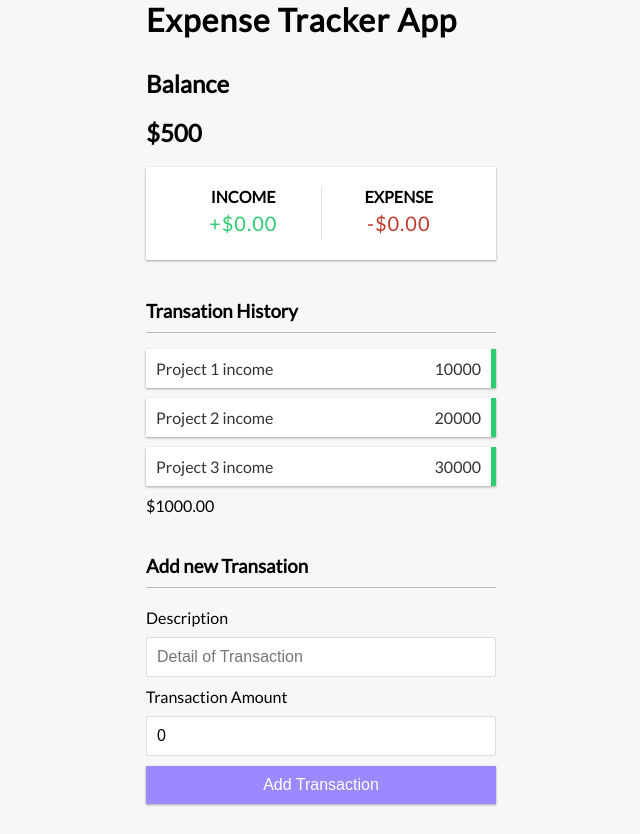
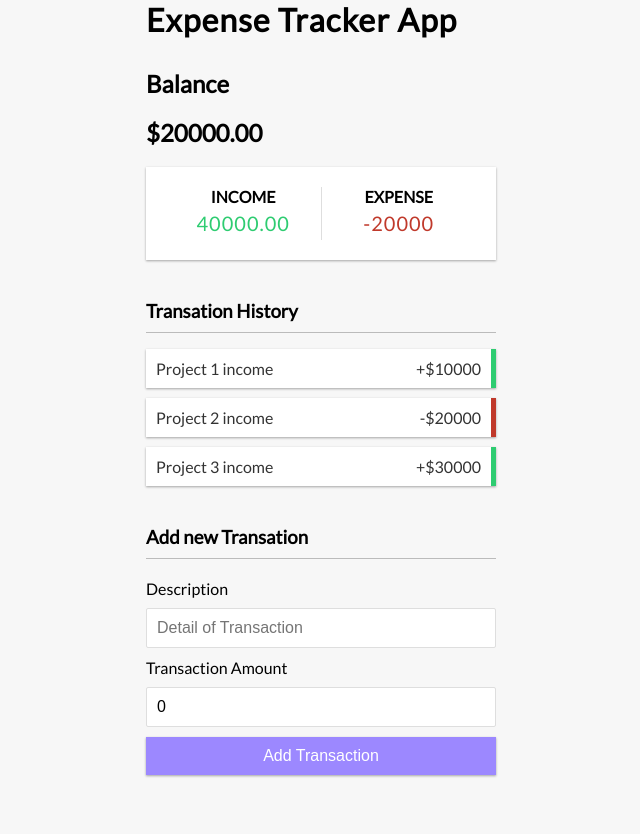
Before and after one commit to abdulwaqar844/Expense-Tracker-App, a React (Create React App) app: page / in a window 1280 px wide. Shown: the whole page, without its empty margins (319-959 px from the left). After the commit the page ends 805 px from the top, so only its background shows below. Built offline with nearby package versions, Linux system fonts and the light colour scheme.

Commit message:
amount calculation added

```diff
--- a/src/App.js
+++ b/src/App.js
@@ -5,7 +5,7 @@ import { Balance } from "./components/Balance";
 import { AccountSummary } from "./components/AccountSummary";
 import { TransactionHistory } from "./components/TransactionHistory";
 import { AddTransaction } from "./components/AddTransaction";
-import {GlobalProvider} from "./context/GlobalState";
+//import {GlobalProvider} from "./context/GlobalState";
 export function App() {
   return (
     <div>
--- a/src/components/AccountSummary.js
+++ b/src/components/AccountSummary.js
@@ -1,17 +1,31 @@
-import React from 'react';
+import React,{useContext} from 'react';
+import {GlobalContext} from "../context/GlobalState";
+
 export const  AccountSummary = ()=> {
+    const{transactions}=useContext(GlobalContext);
+    const transactionAmounts = transactions.map(transaction=>transaction.transactionAmount);
+    const income = transactionAmounts
+    .filter(transaction=>transaction > 0)
+    .reduce((acc,transaction)=>(acc+=transaction),0)
+    .toFixed(2);
+    const expense = Math.abs(transactionAmounts
+
+    .filter(transaction=>transaction < 0)
+    .reduce((acc,transaction)=>(acc+=transaction),0)
+    .toFixed(2));
+
     return (
         <div className="inc-exp-container">
             <div>
                 <h4>Income</h4>
                 <p className="money plus">
-                    +$0.00
+                    {income}
                 </p>
             </div>
             <div>
                 <h4>Expense</h4>
                 <p className="money minus">
-                    -$0.00
+                    -{expense}
                 </p>
             </div>
         </div>
--- a/src/components/AddTransaction.js
+++ b/src/components/AddTransaction.js
@@ -1,25 +1,37 @@
-import React, { useState } from 'react';
+import React, { useContext, useState } from 'react';
+import { GlobalContext } from "../context/GlobalState"
 export const AddTransaction = () => {
-    const[description, setDescription]=useState("");
-    const[transactionamount, setTransactionAmount]=useState(0);
+    const [description, setDescription] = useState("");
+    const [transactionAmount, setTransactionAmount] = useState(0);
+    const { addTransaction } = useContext(GlobalContext);
+
+    const onSubmit = (e) => {
+        e.preventDefault();
+        const newTransaction = {
+            id: new Date().getTime(),
+            description,
+            transactionAmount: +transactionAmount
+        }
+        addTransaction(newTransaction);
+    }
     return (
         <div >
             <h3>Add new Transation</h3>
-            <form>
+            <form onSubmit={onSubmit}>
                 <div className="from-control" >
                     <label htmlFor="description">Description</label>
                     <input type="text"
-                    value={description}
-                    placeholder="Detail of Transaction"
-                    onChange={(e) =>setDescription(e.target.value)}                    />
+                        value={description}
+                        placeholder="Detail of Transaction"
+                        onChange={(e) => setDescription(e.target.value)} />
                 </div>
 
                 <div className="from-control" >
                     <label htmlFor="description">Transaction Amount</label>
                     <input type="number"
-                    value={transactionamount}
-                    placeholder="Dollar Value of Transaction"
-                    onChange={(e) =>setTransactionAmount(e.target.value)} />
+                        value={transactionAmount}
+                        placeholder="Dollar Value of Transaction"
+                        onChange={(e) => setTransactionAmount(e.target.value)} />
                 </div>
                 <button className="btn">Add Transaction</button>
 
--- a/src/components/Balance.js
+++ b/src/components/Balance.js
@@ -1,10 +1,16 @@
-import React from 'react';
+import React,{useContext} from 'react';
+import {GlobalContext} from "../context/GlobalState";
+
 export const  Balance = ()=> {
+  const{transactions}=useContext(GlobalContext);
+  const transactionAmounts=transactions.map(transaction=>transaction.transactionAmount);
+  const balance = transactionAmounts.reduce((acc, item)=>(acc+=item),0).toFixed(2);
+
     return (
         <div >
 
             <h2>Balance</h2>
-            <h2>$500</h2>
+            <h2 id="balance">${balance}</h2>
         </div>
     );
 }
--- a/src/components/Transaction.js
+++ b/src/components/Transaction.js
@@ -1,9 +1,11 @@
 import React from 'react';
 export const Transaction =({transaction})=>{
-    return(
-        <li className="plus">
+   const sign=transaction.transactionAmount > 0 ? "+" :"-";
+    const transcationType=transaction.transactionAmount > 0 ? "plus" : "minus";
+   return(
+        <li className={transcationType}>
             {transaction.description}
-    <span>{transaction.transactionAmount}</span>
+    <span>{sign}${Math.abs(transaction.transactionAmount)}</span>
             <button className="delete-btn" >X</button>
         </li>
     )
--- a/src/components/TransactionHistory.js
+++ b/src/components/TransactionHistory.js
@@ -12,7 +12,6 @@ const {transactions} =useContext(GlobalContext);
                 {transactions.map(transaction=>
                     <Transaction key={transaction.id}  transaction={transaction}/>
                     )}
-                    <span>$1000.00</span>
                 </ul>
 
         </div>
--- a/src/context/AppReducer.js
+++ b/src/context/AppReducer.js
@@ -1,6 +1,19 @@
 export default (state , action)=>{
     switch(action.type){
-        default:
+        case "DELETE_TRANSACTION":
+            return{
+                ...state,
+                transactions:state.transactions
+                .filter(transaction=>transaction.id!==action.payload)
+            }
+        case "ADD_TRANSACTION":
+            return{
+
+                ...state,
+                transactions:[action.payload, ...state.transactions]
+            }
+
+            default:
             return state;
     };
 }
--- a/src/context/GlobalState.js
+++ b/src/context/GlobalState.js
@@ -3,16 +3,25 @@ import AppReducer from "./AppReducer"
 const initialState={
     transactions: [
         {id:1 , description:"Project 1 income", transactionAmount:10000},
-        {id:2 , description:"Project 2 income", transactionAmount:20000},
+        {id:2 , description:"Project 2 income", transactionAmount:-20000},
         {id:3 , description:"Project 3 income", transactionAmount:30000}
     ]
 }
 export const GlobalContext = createContext(initialState);
 export const GlobalProvider =({childern})=>{
     const[ state , dispatch]= useReducer(AppReducer,initialState);
+    function addTransaction(transaction){
+        dispatch({
+            type: "ADD_TRANSACTION",
+            payload:transaction
+        })
+    }
     return(
-        <GlobalContext.Provider value= {{transactions: state.transactions}}>
-        {childern}
+        <GlobalContext.Provider value= {
+            {
+                transactions: state.transactions,
+                addTransaction,
+        }}>
 
         </GlobalContext.Provider>
 
```
